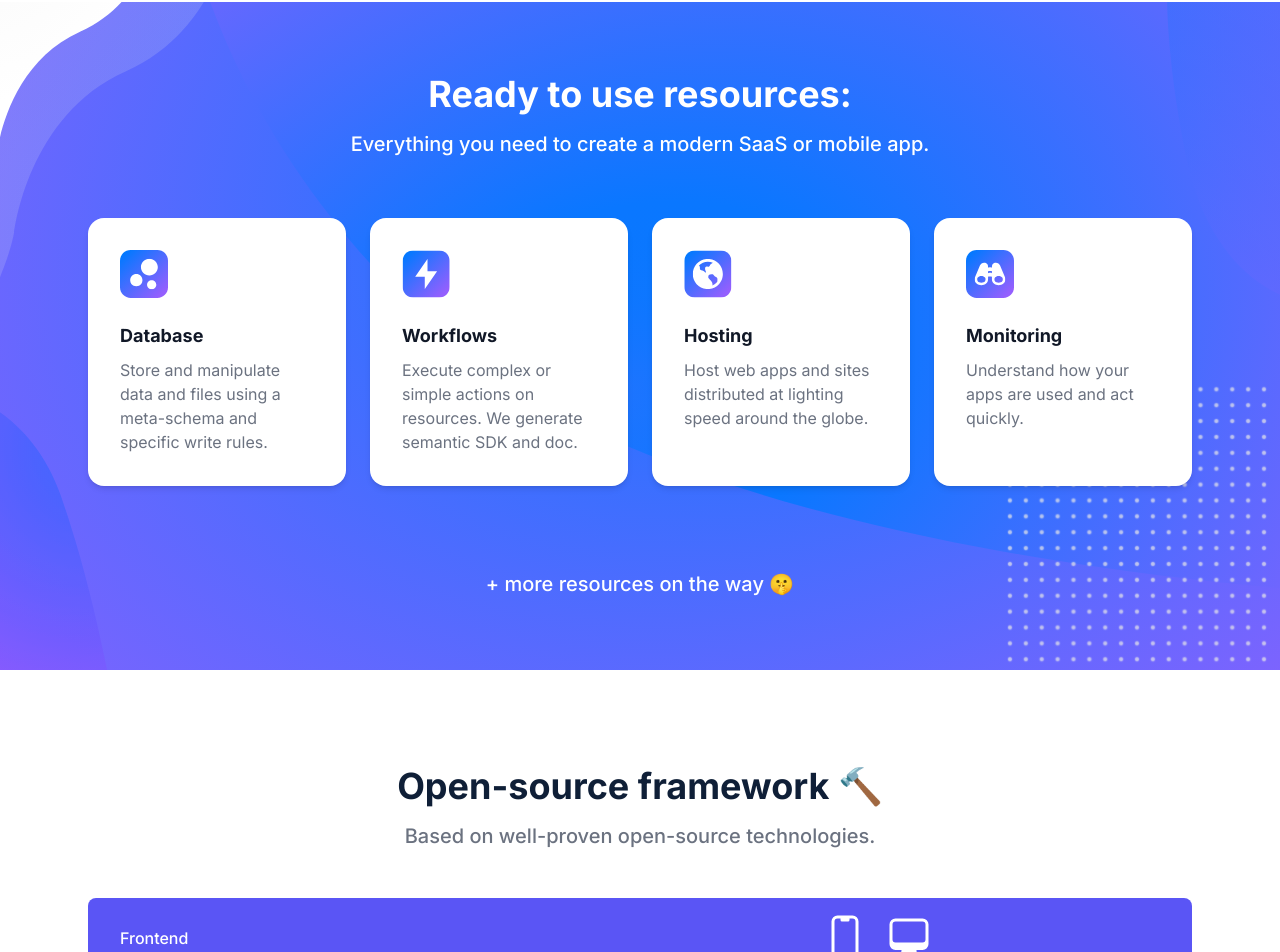
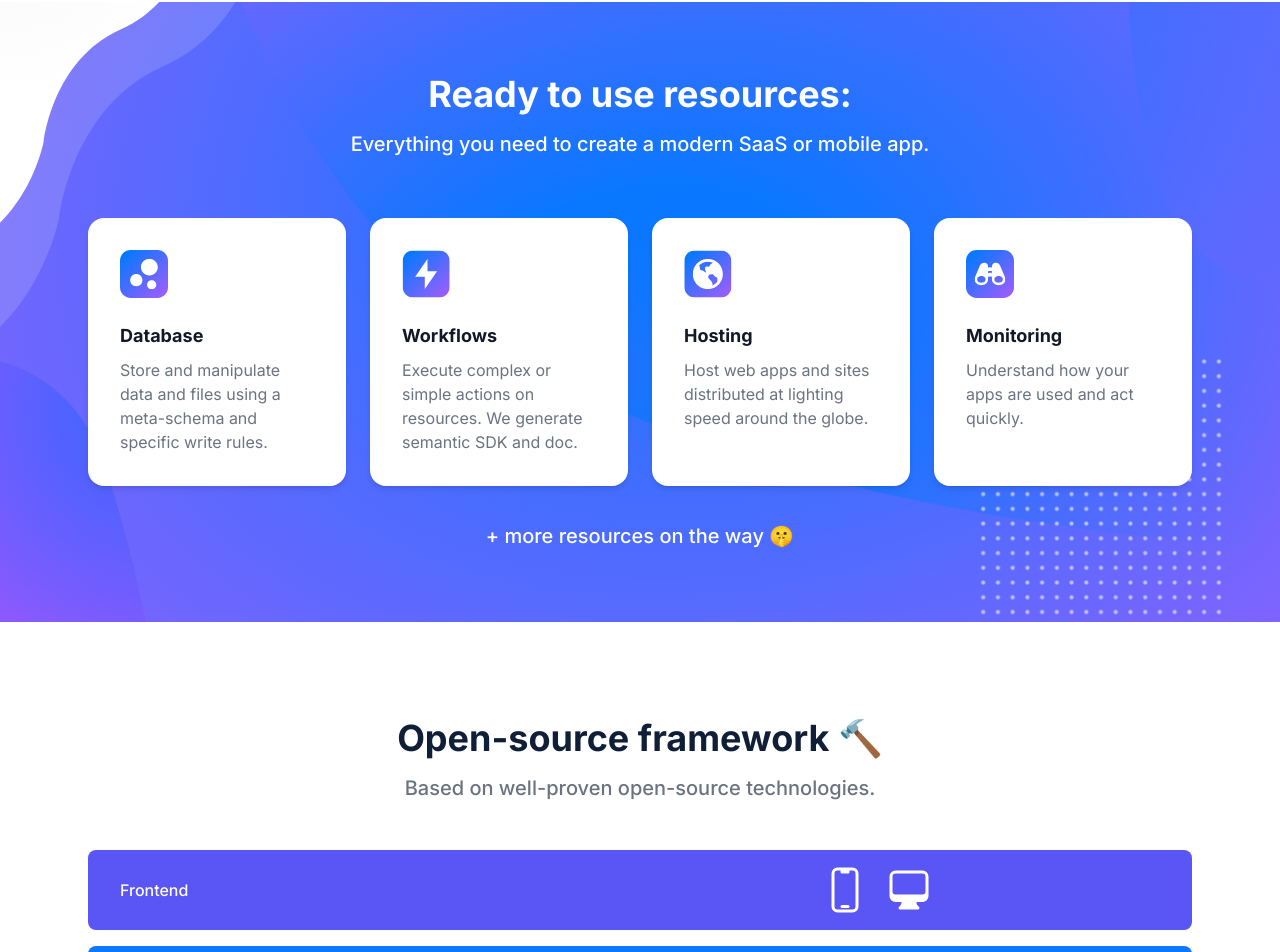
Before and after one commit to owlgrid/owl-landing-webFront, a Next.js app: page / in a window 1280 px wide. Shown: the part 2256-3208 px from the top of the page. Built offline with nearby package versions, Linux system fonts and the light colour scheme; no server answers.

Commit message:
fix padding resources

```diff
--- a/pages/index.tsx
+++ b/pages/index.tsx
@@ -197,7 +197,6 @@
                         alt="Background image"
                         width={1920}
                         height={768}
-                        // className="hidden sm:block absolute -z-10 inset-0 h-full w-full bg-cover bg-center"
                         className="hidden sm:block aspect-video sm:absolute -z-10 inset-0 sm:h-full w-full object-cover bg-center"
                     />
 
@@ -207,7 +206,7 @@
                             <p className="subtitle-white">Everything you need to create a modern SaaS or mobile app.</p>
                         </div>
 
-                        <div className="grid grid-cols-1 sm:grid-cols-2 lg:grid-cols-4 gap-6 py-12">
+                        <div className="grid grid-cols-1 sm:grid-cols-2 lg:grid-cols-4 gap-6 pt-12 pb-0">
                             {features.map((elem, i) => (
                                 <Card
                                     key={i}
```
